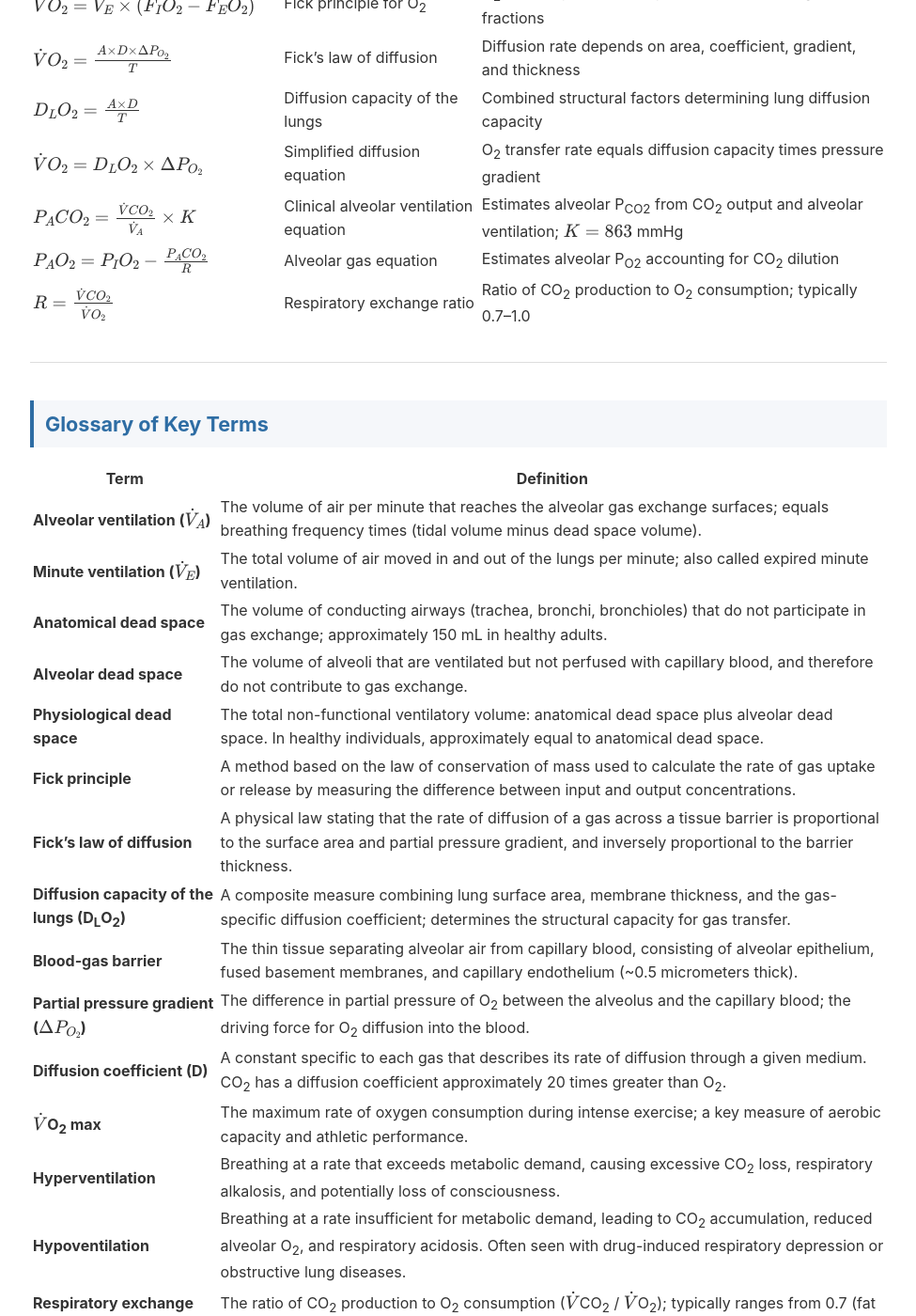
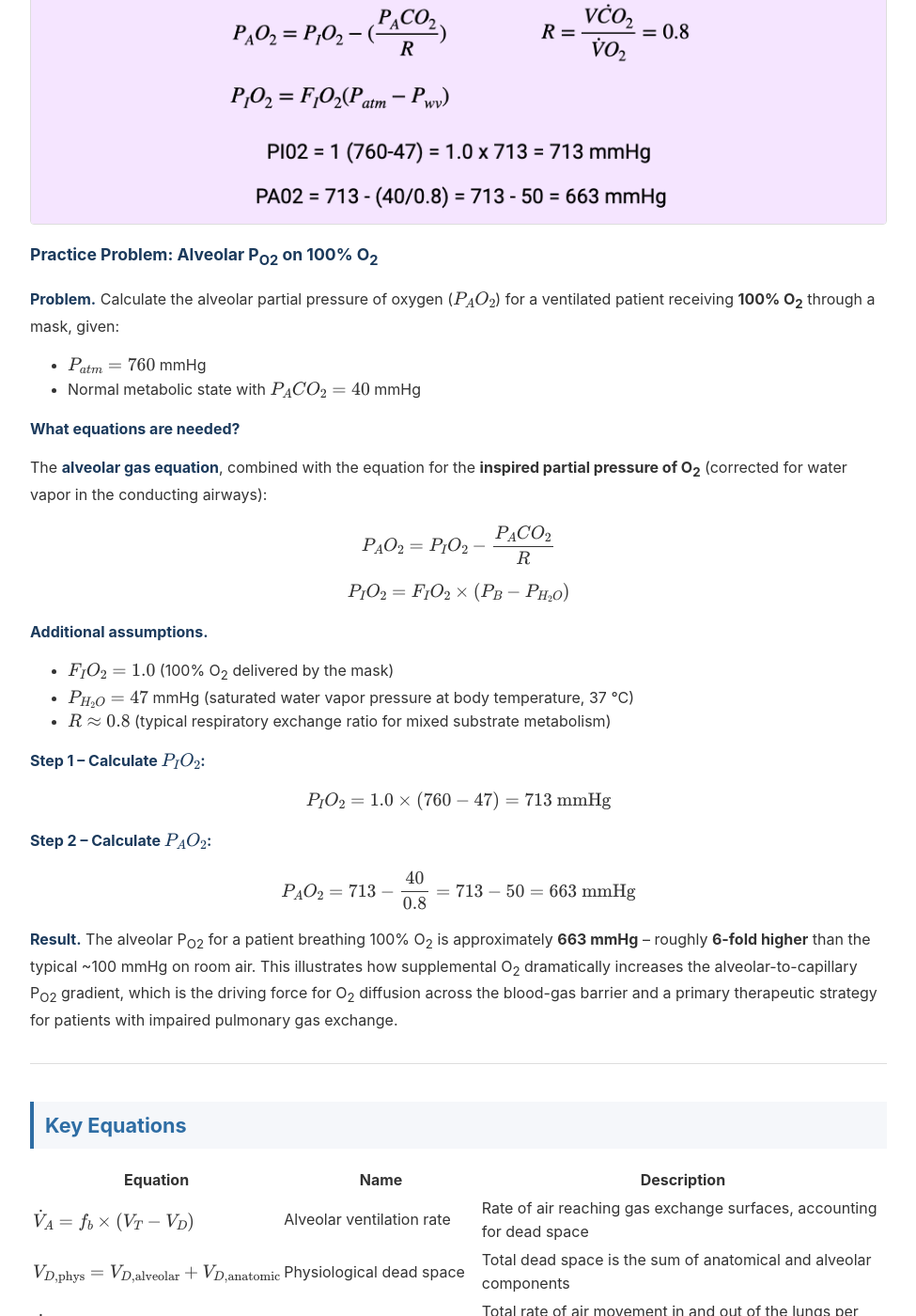
Before and after one commit to MADaley/E183_ExercisePhysiology, a Jekyll site: the page built from week02/lecture04-alveolar-ventilation.md, in a window 1280 px wide and 1400 px high, scrolled down 32568 px. Shown: the whole window at 94% size, without its empty margins (152-1127 px from the left). Built offline with Jekyll 4.4.1, drawn with Linux system fonts in a browser that asks for light colours; some of the changed text lies outside the part shown.

Commit message:
Add slide 33 practice problem to Lecture 4
Adds a worked alveolar gas equation example (100% O2 mask, P_AO2 = 663 mmHg) with full alt text, equations, assumptions, and step-by-step solution. Updates slide counts in front matter, weeks.yml, and week02 index.

Co-Authored-By: Claude Opus 4.6 <noreply@anthropic.com>

```diff
--- a/_data/weeks.yml
+++ b/_data/weeks.yml
@@ -18,7 +18,7 @@
   lectures:
     - title: "Factors in Alveolar Ventilation"
       url: /week02/lecture04-alveolar-ventilation
-      slides: 32
+      slides: 33
     - title: "Ventilatory and Metabolic Dynamics in Rest and Exercise"
       url: /week02/lecture05-ventilation-rest-exercise
       slides: 29
--- a/week02/lecture04-alveolar-ventilation.md
+++ b/week02/lecture04-alveolar-ventilation.md
@@ -560,6 +560,43 @@ $$P_AO_2 = P_IO_2 - \frac{P_ACO_2}{R} \qquad R = \frac{\dot{V}CO_2}{\dot{V}O_2}$
 
 ---
 
+## Slide 33
+
+![Slide titled "Practice question" presenting a worked example: Calculate the alveolar partial pressure of oxygen for a ventilated patient receiving 100 percent O2 through a mask, assuming P_atm equals 760 mmHg and a normal metabolic state with PCO2 equals 40 mmHg. The slide prompts the student to identify what equations are needed and what additional assumptions must be made. Two equations are shown: the alveolar gas equation P_AO2 equals P_IO2 minus the quantity P_ACO2 divided by R, with R equal to V-dot-CO2 divided by V-dot-O2 and approximately 0.8; and the inspired O2 equation P_IO2 equals F_IO2 times the quantity P_B minus P_w (water vapor pressure). The worked solution shows P_IO2 equals 1 times (760 minus 47) equals 713 mmHg, and P_AO2 equals 713 minus (40 divided by 0.8) equals 713 minus 50 equals 663 mmHg.](images/lec04/slide-033.png)
+
+### Practice Problem: Alveolar P<sub>O2</sub> on 100% O<sub>2</sub>
+
+**Problem.** Calculate the alveolar partial pressure of oxygen ($P\_AO\_2$) for a ventilated patient receiving **100% O<sub>2</sub>** through a mask, given:
+
+- $P\_{atm} = 760$ mmHg
+- Normal metabolic state with $P\_ACO\_2 = 40$ mmHg
+
+**What equations are needed?**
+
+The **alveolar gas equation**, combined with the equation for the **inspired partial pressure of O<sub>2</sub>** (corrected for water vapor in the conducting airways):
+
+$$P_AO_2 = P_IO_2 - \frac{P_ACO_2}{R}$$
+
+$$P_IO_2 = F_IO_2 \times (P_B - P_{H_2O})$$
+
+**Additional assumptions.**
+
+- $F\_IO\_2 = 1.0$ (100% O<sub>2</sub> delivered by the mask)
+- $P\_{H\_2O} = 47$ mmHg (saturated water vapor pressure at body temperature, 37 °C)
+- $R \approx 0.8$ (typical respiratory exchange ratio for mixed substrate metabolism)
+
+**Step 1 -- Calculate $P\_IO\_2$:**
+
+$$P_IO_2 = 1.0 \times (760 - 47) = 713 \text{ mmHg}$$
+
+**Step 2 -- Calculate $P\_AO\_2$:**
+
+$$P_AO_2 = 713 - \frac{40}{0.8} = 713 - 50 = 663 \text{ mmHg}$$
+
+**Result.** The alveolar P<sub>O2</sub> for a patient breathing 100% O<sub>2</sub> is approximately **663 mmHg** -- roughly **6-fold higher** than the typical ~100 mmHg on room air. This illustrates how supplemental O<sub>2</sub> dramatically increases the alveolar-to-capillary P<sub>O2</sub> gradient, which is the driving force for O<sub>2</sub> diffusion across the blood-gas barrier and a primary therapeutic strategy for patients with impaired pulmonary gas exchange.
+
+---
+
 ## Key Equations
 
 | Equation | Name | Description |
```
Also changed, not shown: other parts of week02/lecture04-alveolar-ventilation.md (+1 -1 lines), week02/index.md (+1 -1 lines), week02/images/lec04/slide-033.png (added).
